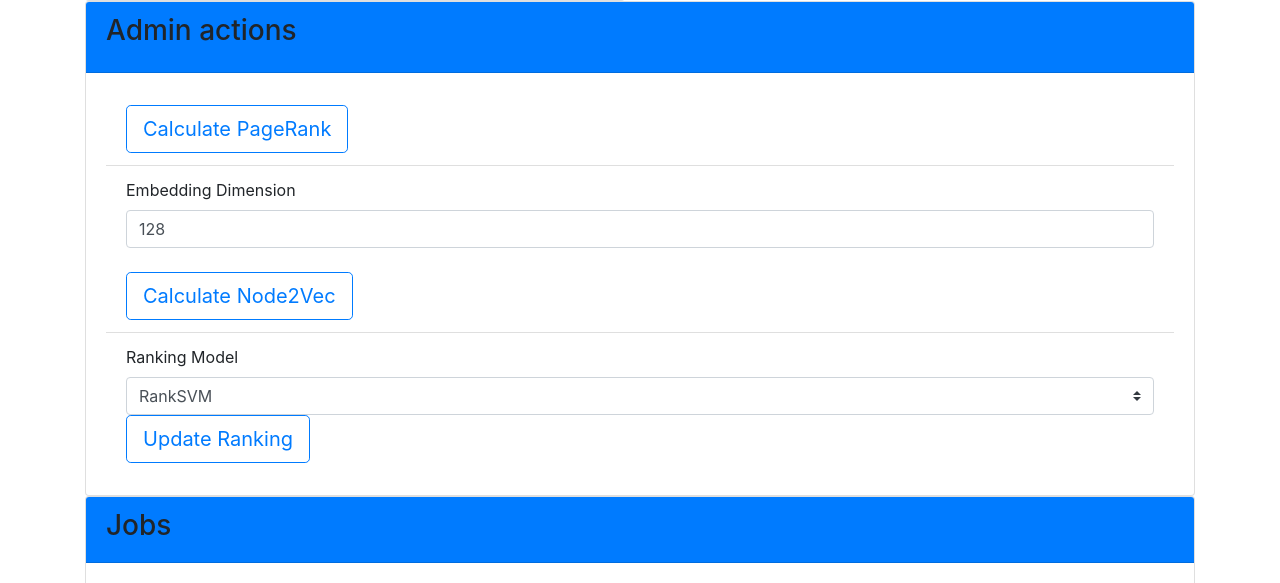
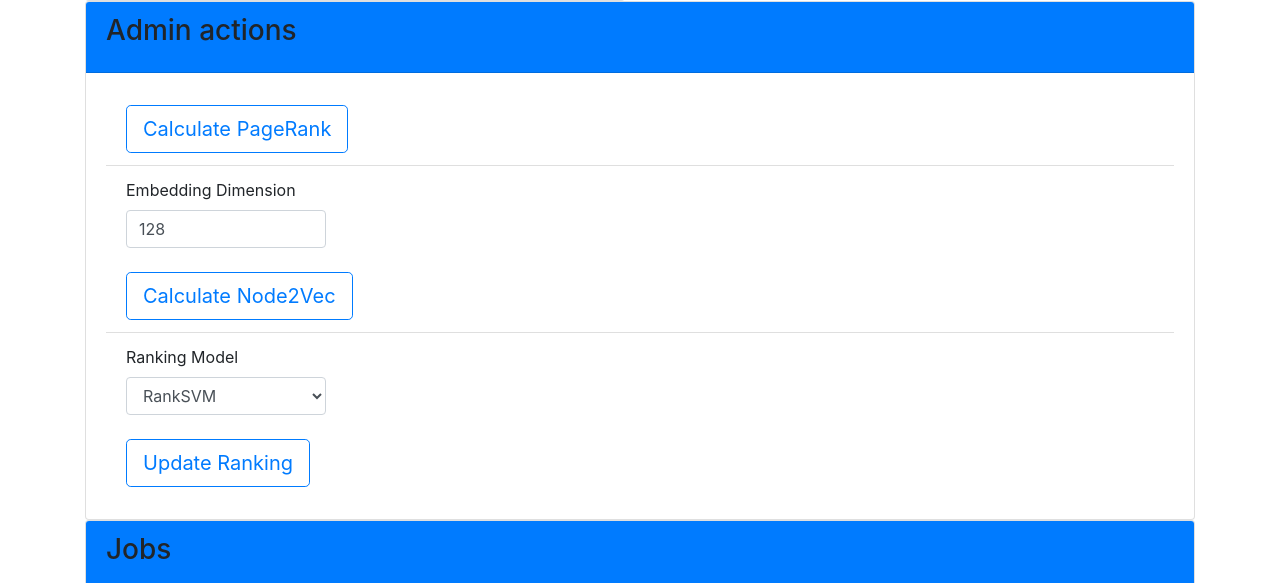
Before and after one commit to GyftakisK/OpenDataGraph, a Flask app: page /admin/ in a window 1280 px wide. Shown: the part 471-1054 px from the top of the page. Run offline with Flask 2, Linux system fonts and the light colour scheme; the visitor is signed in with stand-in values (Sample User, id 1); data comes from the database, SQL or seed files in the repository; data that the repository does not hold is empty; parts of the project's set-up code (start-up, migrations or seed data) failed here and were passed over; some libraries are stand-ins or nearby versions.

Commit message:
Admin Dashboard fixes

```diff
--- a/app/templates/admin/dashboard.html
+++ b/app/templates/admin/dashboard.html
@@ -91,7 +91,8 @@
                                         </td>
                                         <td>
                                             <button type="submit" class="btn removeButton align-items-center">
-                                                <svg width="1em" height="1em" viewBox="0 0 16 16" class="bi bi-trash"
+                                                <svg width="1em" height="1em" viewBox="0 0 16 16"
+                                                     class="bi bi-trash"
                                                      fill="currentColor" xmlns="http://www.w3.org/2000/svg">
                                                     <path d="M5.5 5.5A.5.5 0 0 1 6 6v6a.5.5 0 0 1-1 0V6a.5.5 0 0 1 .5-.5zm2.5 0a.5.5 0 0 1 .5.5v6a.5.5 0 0 1-1 0V6a.5.5 0 0 1 .5-.5zm3 .5a.5.5 0 0 0-1 0v6a.5.5 0 0 0 1 0V6z"></path>
                                                     <path fill-rule="evenodd"
@@ -149,15 +150,15 @@
                             <li class="list-group-item">
                                 <label class="" for="embeddingSize">Embedding Dimension</label>
                                 <input type="number" class="form-control" id="embeddingSize" value="128" step="32"
-                                       min="32" max="256">
+                                       min="32" max="256" style="max-width: 200px">
                                 <br>
                                 <button id="calculate_node2vec" type="button" class="btn btn-outline-primary btn-lg">
                                     Calculate Node2Vec
                                 </button>
                             </li>
                             <li class="list-group-item">
-                                <label class="mr-sm-2" for="modelSelect">Ranking Model</label>
-                                <select class="custom-select mr-sm-2" id="modelSelect">
+                                <label class="" for="modelSelect">Ranking Model</label>
+                                <select class="form-control" id="modelSelect" style="max-width: 200px">
                                     <option selected>RankSVM</option>
                                 </select>
                                 <br>
--- a/knowledge_extractor/knowledge_extractor.py
+++ b/knowledge_extractor/knowledge_extractor.py
@@ -177,7 +177,7 @@ class KnowledgeExtractor:
                  "version": entry["input"]["version"],
                  "last_update": entry["lastUpdate"]}
                 for entry in self._mongodb_manager.get_all_entries('metadata')
-                if entry['job'] != "disease_literature"]
+                if entry['job'] not in ["disease_literature", "graph_info"]]
 
     def print_job_status(self):
         """
```
